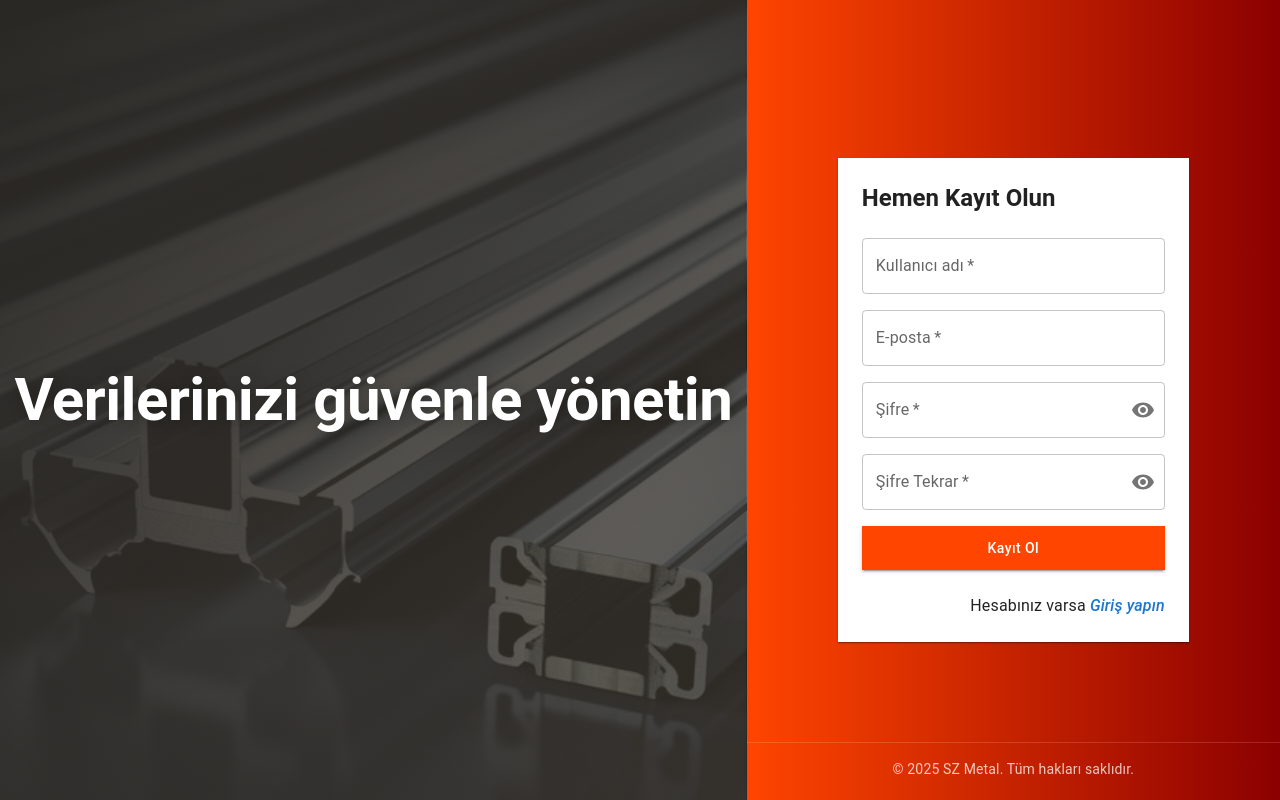
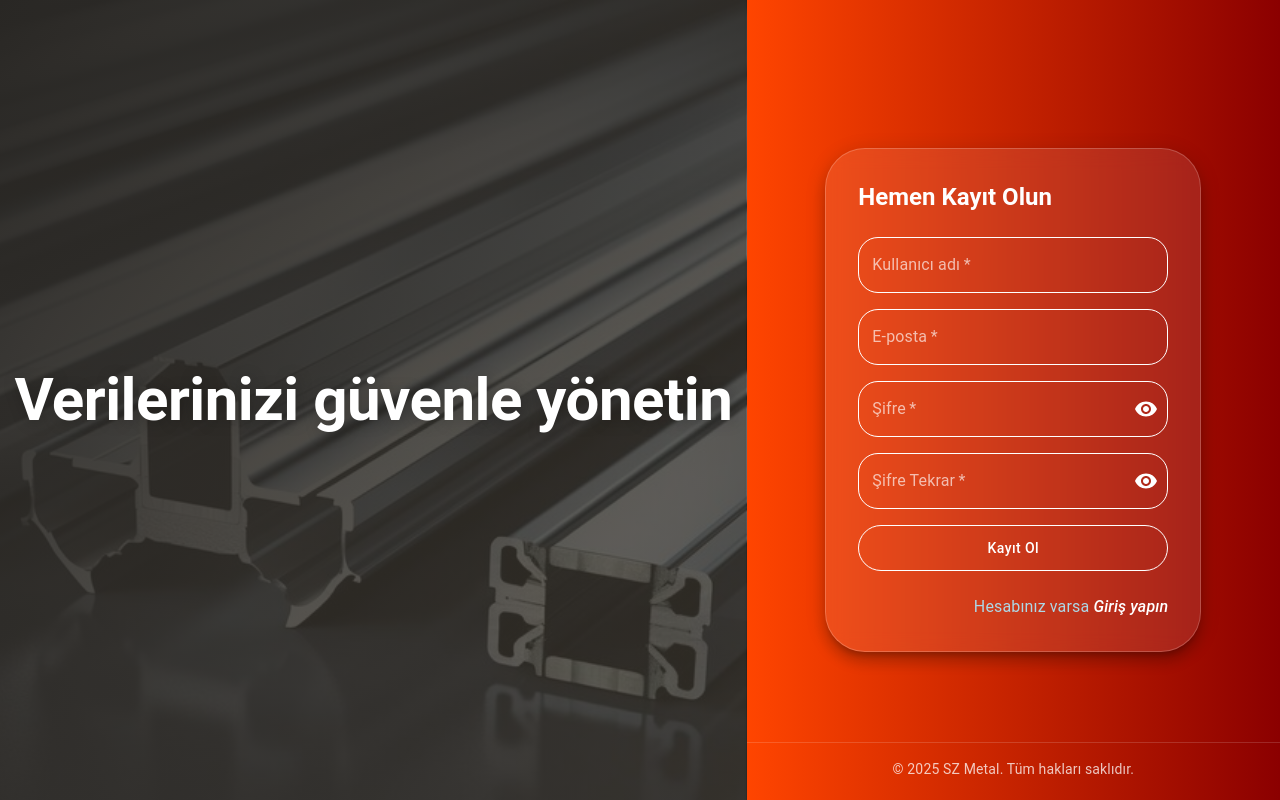
Before and after one commit to MuratZrl/szmetal-admin-panel, a Next.js app: page /register in a window 1280 px wide. Built offline with nearby package versions, Linux system fonts and the light colour scheme; no server answers.

Commit message:
Auto commit (Scheduler) - Fri 08/01/2025 22:00:02.65

```diff
--- a/app/(auth)/_constants_/formstyles.ts
+++ b/app/(auth)/_constants_/formstyles.ts
@@ -4,6 +4,7 @@ export const commonTextFieldProps: Partial<TextFieldProps> = {
   variant: 'outlined',
   InputProps: {
     sx: {
+      color: 'white',
       '& .MuiOutlinedInput-notchedOutline': {
         borderColor: 'white',
         borderRadius: 5,
--- /dev/null
+++ b/app/(auth)/components/layout/AuthCard.tsx
@@ -0,0 +1,28 @@
+// app/components/AuthCard.tsx
+'use client';
+
+import { Card, CardProps } from '@mui/material';
+import React from 'react';
+
+const AuthCard = ({ children, ...props }: CardProps) => {
+  return (
+    <Card
+      sx={{
+        width: '100%',
+        p: 4,
+        borderRadius: 10,
+        boxShadow: 10,
+        backgroundColor: 'rgba(255, 255, 255, 0.1)',
+        backdropFilter: 'blur(10px)',
+        WebkitBackdropFilter: 'blur(10px)',
+        border: '1px solid rgba(255, 255, 255, 0.2)',
+        ...props.sx, // dışarıdan stil override için
+      }}
+      {...props}
+    >
+      {children}
+    </Card>
+  );
+};
+
+export default AuthCard;
--- a/app/(auth)/login/page.tsx
+++ b/app/(auth)/login/page.tsx
@@ -10,7 +10,6 @@ import {
   TextField,
   Typography,
   Box,
-  Card,
   Button,
   Snackbar,
   Alert,
@@ -18,6 +17,8 @@ import {
   InputAdornment,
 } from '@mui/material';
 import { Visibility, VisibilityOff } from '@mui/icons-material';
+
+import AuthCard from '../components/layout/AuthCard';
 
 import { commonTextFieldProps } from '../_constants_/formstyles';
 
@@ -134,20 +135,7 @@ export default function LoginPage() {
       }}
     >
 
-      <Card
-        sx={{
-          width: '100%',
-          p: 4,
-          borderRadius: 10,
-          boxShadow: 10,
-
-          // 🧊 Glassmorphism stilleri:
-          backgroundColor: 'rgba(255, 255, 255, 0.1)',
-          backdropFilter: 'blur(10px)',
-          WebkitBackdropFilter: 'blur(10px)', // Safari desteği
-          border: '1px solid rgba(255, 255, 255, 0.2)',
-        }}
-      >
+      <AuthCard>
 
         {/* ******************************************************************************** */}
 
@@ -177,10 +165,6 @@ export default function LoginPage() {
             {...commonTextFieldProps}
             InputProps={{
               ...commonTextFieldProps.InputProps,
-              sx: {
-                ...commonTextFieldProps.InputProps?.sx,
-                borderRadius: 5, // özel stilinle birleştirildi
-              },
             }}
           />
 
@@ -190,16 +174,20 @@ export default function LoginPage() {
             type={showPassword ? 'text' : 'password'}
             value={form.password}
             onChange={handleChange}
+
+            variant="outlined"
             fullWidth
             required
+
             // Ortak propsları ekle
             {...commonTextFieldProps}
+
             // InputProps içindeki override'ları özel olarak birleştir
             InputProps={{
               ...commonTextFieldProps.InputProps,
               endAdornment: (
                 <InputAdornment position="end">
-                  <IconButton onClick={handleClickShowPassword} edge="end" sx={{ color: 'white' }}>
+                  <IconButton onClick={handleClickShowPassword} edge="end" sx={{ color: 'white' }} >
                     {showPassword ? <VisibilityOff /> : <Visibility />}
                   </IconButton>
                 </InputAdornment>
@@ -271,7 +259,7 @@ export default function LoginPage() {
 
         </Box>
 
-      </Card>
+      </AuthCard>
 
       <Snackbar
         open={snackbarOpen}
--- a/app/(auth)/register/page.tsx
+++ b/app/(auth)/register/page.tsx
@@ -9,7 +9,6 @@ import {
   TextField,
   Typography,
   Box,
-  Card,
   Button,
   Snackbar,
   Alert,
@@ -18,6 +17,10 @@ import {
 } from '@mui/material';
 
 import { Visibility, VisibilityOff } from '@mui/icons-material';
+
+import AuthCard from '../components/layout/AuthCard';
+
+import { commonTextFieldProps } from '../_constants_/formstyles';
 
 import { supabase } from '../../lib/supabase/supabaseClient';
 
@@ -149,17 +152,23 @@ export default function RegisterPage() {
         display: 'flex',
         flexDirection: 'column',
 
-        width: '70%',
+        width: '75%',
 
         mx: 'auto',
       }}
     >
 
-      <Card sx={{ width: '100%', p: 3, borderRadius: 0 }}>
+      <AuthCard>
 
         {/* ******************************************************************************** */}
 
-        <Typography variant='h5' fontWeight={600} mb={3} >
+        <Typography
+          variant='h5'
+
+          color='white'
+          fontWeight={600}
+          mb={3}
+        >
           Hemen Kayıt Olun
         </Typography>
 
@@ -178,6 +187,19 @@ export default function RegisterPage() {
             variant='outlined'
             fullWidth
             required
+
+              InputProps={{
+    sx: {
+      color: 'white', // input yazı rengi
+      '& input': {
+        color: 'white', // bazen direkt input alanına özel gerekebilir
+      },
+    },
+  }}
+
+            {...commonTextFieldProps}
+
+
           />
 
           <TextField
@@ -191,6 +213,8 @@ export default function RegisterPage() {
             variant="outlined"
             fullWidth
             required
+
+            {...commonTextFieldProps}
           />
 
           <TextField
@@ -202,14 +226,23 @@ export default function RegisterPage() {
             variant="outlined"
             fullWidth
             required
+
+            // Ortak propsları ekle
+            {...commonTextFieldProps}
+
+            // InputProps içindeki override'ları özel olarak birleştir
             InputProps={{
               endAdornment: (
                 <InputAdornment position="end">
-                  <IconButton onClick={handleClickShowPassword} edge="end">
+                  <IconButton onClick={handleClickShowPassword} edge="end" sx={{ color: 'white' }} >
                     {showPassword ? <VisibilityOff /> : <Visibility />}
                   </IconButton>
                 </InputAdornment>
               ),
+              sx: {
+                ...commonTextFieldProps.InputProps?.sx,
+                borderRadius: 5, // özel stilinle birleştirildi
+              },
             }}
             inputProps={{
               onPaste: (e) => e.preventDefault(), // Yapıştırmayı engeller
@@ -227,14 +260,23 @@ export default function RegisterPage() {
             variant="outlined"
             fullWidth
             required
+
+            // Ortak propsları ekle
+            {...commonTextFieldProps}
+
+            // InputProps içindeki override'ları özel olarak birleştir
             InputProps={{
               endAdornment: (
                 <InputAdornment position="end">
-                  <IconButton onClick={handleClickShowConfirmPassword} edge="end">
+                  <IconButton onClick={handleClickShowConfirmPassword} edge="end" sx={{ color: 'white' }}>
                     {showConfirmPassword ? <VisibilityOff /> : <Visibility />}
                   </IconButton>
                 </InputAdornment>
               ),
+              sx: {
+                ...commonTextFieldProps.InputProps?.sx,
+                borderRadius: 5, // özel stilinle birleştirildi
+              },
             }}
             inputProps={{
               onPaste: (e) => e.preventDefault(), // Yapıştırmayı engeller
@@ -245,11 +287,11 @@ export default function RegisterPage() {
 
           <Button
             type="submit"
-            variant="contained"
+            variant="outlined"
             color="primary"
             fullWidth
             disabled={loading}
-            sx={{ py: 1.25, textTransform: 'capitalize', borderRadius: 0, backgroundColor: 'orangered' }}
+            sx={{ py: 1.25, textTransform: 'capitalize', borderRadius: 7, borderColor: 'white', color: 'white' }}
           >
             {loading ? 'Kayıt olunuyor...' : 'Kayıt Ol'}
           </Button>
@@ -260,10 +302,17 @@ export default function RegisterPage() {
 
         <Box display={'flex'} justifyContent={'end'} alignItems={'center'}>
 
-          <Typography textAlign="right" mt={3}>
+          <Typography
+
+            textAlign="right"
+
+            color='lightblue'
+            mt={3}
+          >
             Hesabınız varsa{' '}
+
             <Link href="/login" passHref>
-              <Typography component="span" color="primary" fontStyle='italic' fontWeight={500}
+              <Typography component="span" color="white" fontStyle='italic' fontWeight={500}
                 sx={{
                   cursor: 'pointer',
                   textDecoration: 'none',
@@ -279,7 +328,7 @@ export default function RegisterPage() {
 
         </Box>
 
-      </Card>
+      </AuthCard>
 
       <Snackbar
         open={snackbarOpen}
--- a/app/(auth)/reset-password/ResetPasswordClient.tsx
+++ b/app/(auth)/reset-password/ResetPasswordClient.tsx
@@ -13,7 +13,6 @@ import {
   TextField,
   Typography,
   Box,
-  Card,
   Button,
   Snackbar,
   Alert,
@@ -21,6 +20,8 @@ import {
   InputAdornment,
 } from '@mui/material';
 import { Visibility, VisibilityOff } from '@mui/icons-material';
+
+import AuthCard from '../components/layout/AuthCard';
 
 import { supabase } from '../../lib/supabase/supabaseClient';
 
@@ -132,11 +133,12 @@ export default function ResetPasswordPage() {
           sx={{
             display: 'flex',
             flexDirection: 'column',
-            width: '70%',
+            width: '75%',
             mx: 'auto',
           }}
         >
-          <Card sx={{ width: '100%', p: 3, borderRadius: 0 }}>
+          <AuthCard>
+
             <Typography variant='h5' fontWeight={600} mb={3}>
               Şifrenizi Sıfırlayın
             </Typography>
@@ -236,7 +238,8 @@ export default function ResetPasswordPage() {
                 </Link>
               </Typography>
             </Box>
-          </Card>
+
+          </AuthCard>
 
           <Snackbar
             open={snackbarOpen}
@@ -270,21 +273,31 @@ export default function ResetPasswordPage() {
             404
           </Typography>
 
-          <Typography variant="h5" fontWeight={600} mb={1}>
+          <Typography
+            variant="h5"
+
+            color="white"
+            fontWeight={600}
+            mb={1}
+          >
             Bağlantı geçersiz veya süresi dolmuş.
           </Typography>
 
-          <Typography variant="body1" color="text.primary" mb={3}>
+          <Typography
+            variant="subtitle1"
+
+            color="white"
+            mb={3}
+          >
             Şifre sıfırlama bağlantınız geçersiz olabilir, süresi dolmuş olabilir ya da eksik parametre içeriyor olabilir.
           </Typography>
 
           <Button
-            variant="contained"
-            color="primary"
-            href="/forgot-password"
-            sx={{ textTransform: 'capitalize', backgroundColor: 'orangered', borderRadius: 0, px: 4, py: 1.5 }}
+            variant="outlined"
+            href="/"
+            sx={{ px: 3.25, py: 1.25, textTransform: 'capitalize', borderRadius: 7, borderColor: 'white', color: 'white' }}
           >
-            Yeni bağlantı iste
+            Ana Sayfa
           </Button>
         </Box>
 
```
Also changed, not shown: app/(auth)/forgot-password/page.tsx (+46 -13 lines).
